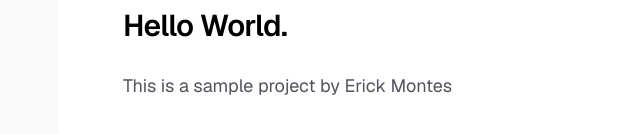
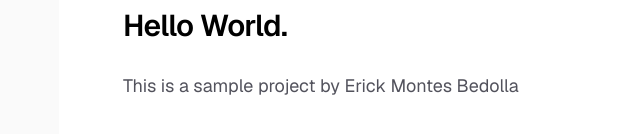
Before and after one commit to ErickMontesDK/docker_githubActions_AWS-EC2, a Next.js app: page / in a window 1280 px wide. Shown: the part 570-704 px from the top of the page, without its empty margins (197-837 px from the left). Built offline with nearby package versions, Linux system fonts and the light colour scheme.

Commit message:
pushing in master

```diff
--- a/app/page.tsx
+++ b/app/page.tsx
@@ -17,7 +17,7 @@ export default function Home() {
             Hello World.
           </h1>
           <p className="max-w-md text-lg leading-8 text-zinc-600 dark:text-zinc-400">
-            This is a sample project by Erick Montes
+            This is a sample project by Erick Montes Bedolla
 
           </p>
         </div>
```
